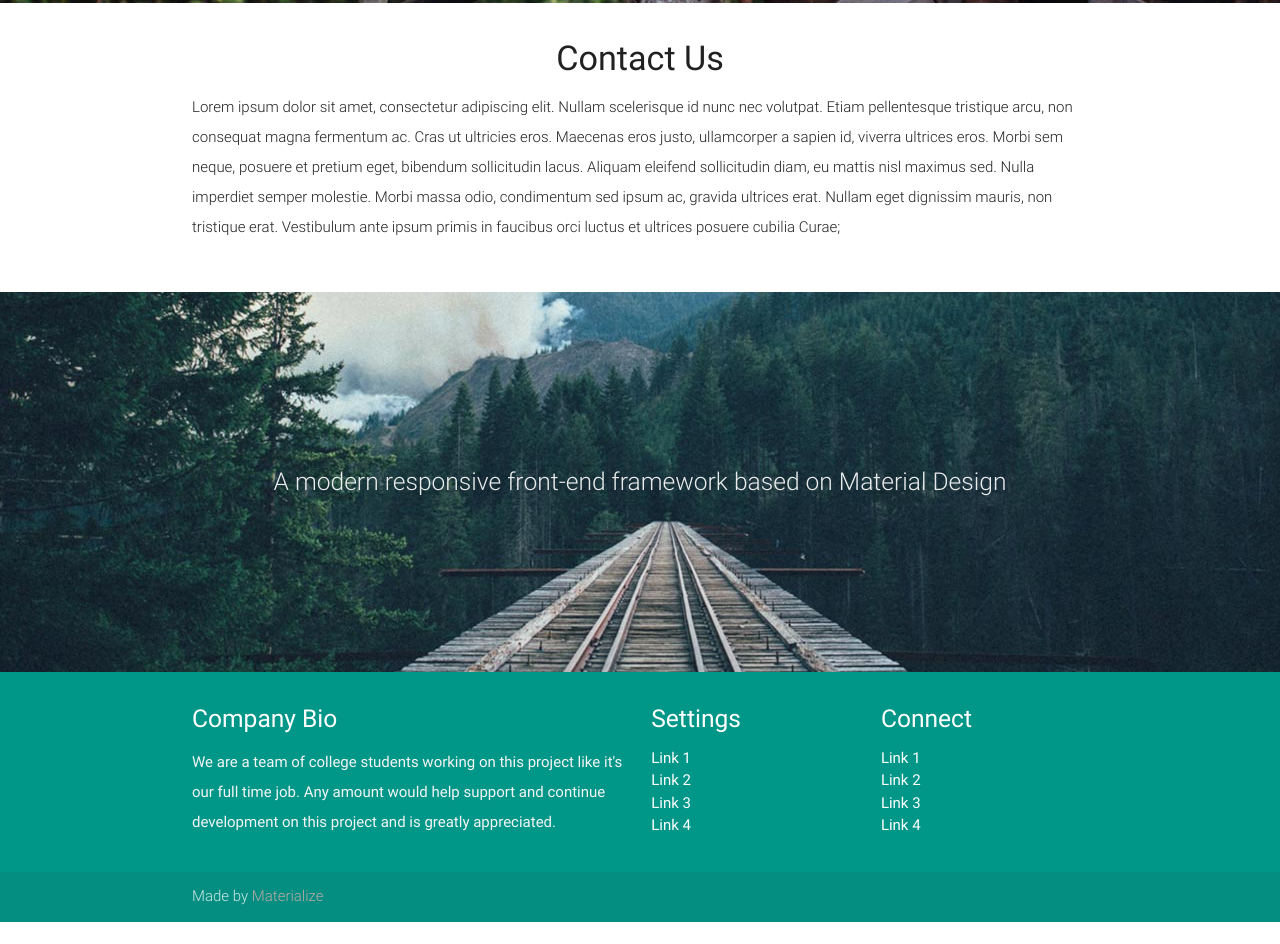
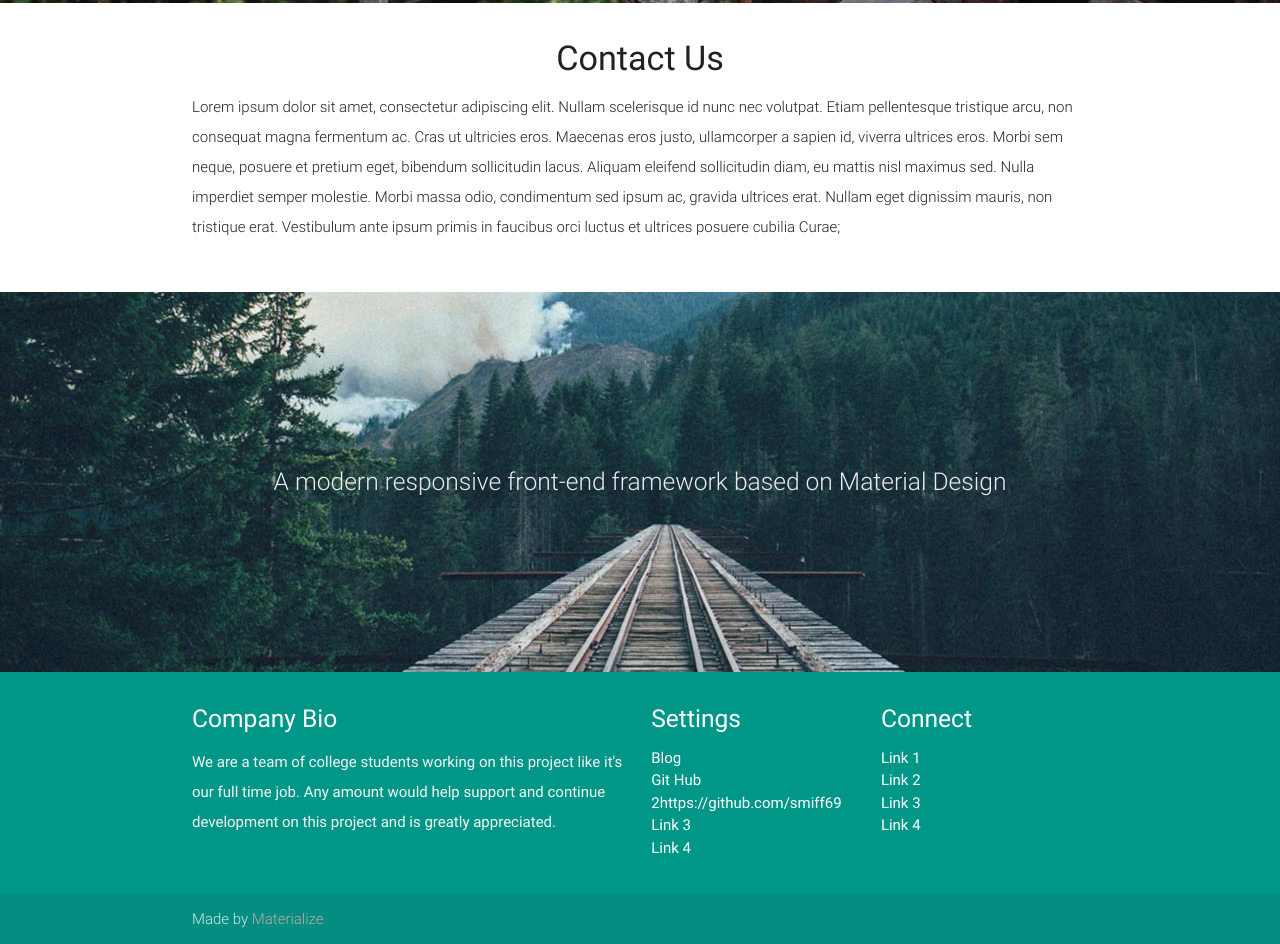
Before and after one commit to smiff69/AgileMinds, a plain HTML site: page index.html in a window 1280 px wide. Shown: the part 1311-2255 px from the top of the page. Before the commit the page ends 2233 px from the top, so only its background shows below. Drawn offline with nearby package versions, Linux system fonts and the light colour scheme.

Commit message:
Text Changes

```diff
--- a/index.html
+++ b/index.html
@@ -130,8 +130,8 @@
         <div class="col l3 s12">
           <h5 class="white-text">Settings</h5>
           <ul>
-            <li><a class="white-text" href="#!">Link 1</a></li>
-            <li><a class="white-text" href="#!">Link 2</a></li>
+            <li><a class="white-text" href="#!">Blog</a></li>
+            <li><a class="white-text" href="#!">Git Hub 2</a>https://github.com/smiff69</li>
             <li><a class="white-text" href="#!">Link 3</a></li>
             <li><a class="white-text" href="#!">Link 4</a></li>
           </ul>
```
